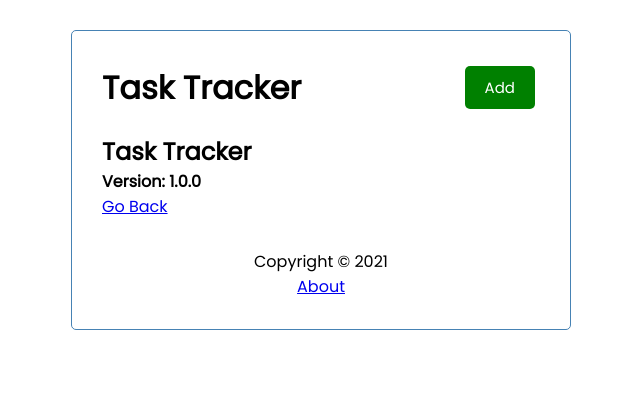
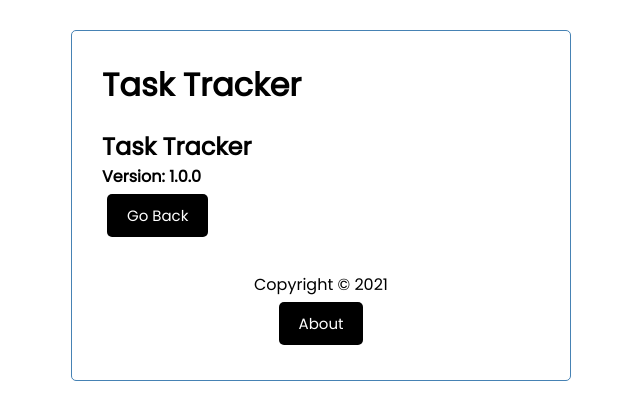
Before and after one commit to ogi62/angular-crash-course1, an Angular app: page /about in a window 1280 px wide. Shown: the top 420 px of the page, without its empty margins (319-959 px from the left). Built offline with nearby package versions, Linux system fonts and the light colour scheme.

Commit message:
ngIf for btn on about page

```diff
--- a/src/app/components/about/about.component.html
+++ b/src/app/components/about/about.component.html
@@ -1,5 +1,5 @@
 <div>
     <h2>Task Tracker</h2>
     <h4>Version: 1.0.0</h4>
-    <a routerLink="/">Go Back</a>
+    <a routerLink="/" class="btn">Go Back</a>
 </div>
--- a/src/app/components/footer/footer.component.html
+++ b/src/app/components/footer/footer.component.html
@@ -1,4 +1,4 @@
 <footer>
     <p>Copyright &copy; 2021</p>
-    <a routerLink="/about">About</a>
+    <a routerLink="/about" class="btn">About</a>
 </footer>
--- a/src/app/components/header/header.component.html
+++ b/src/app/components/header/header.component.html
@@ -1,4 +1,4 @@
 <header>
     <h1>{{ title }}</h1>
-    <app-button color="{{showAddTask ? 'red' : 'green' }}" text="{{ showAddTask ? 'Close' : 'Add' }}" (btnClick)="toggleAddTask()"></app-button>
+    <app-button *ngIf="hasRoute('/')" color="{{showAddTask ? 'red' : 'green' }}" text="{{ showAddTask ? 'Close' : 'Add' }}" (btnClick)="toggleAddTask()"></app-button>
 </header>
--- a/src/app/components/header/header.component.ts
+++ b/src/app/components/header/header.component.ts
@@ -1,7 +1,7 @@
 import { Component, OnInit } from '@angular/core';
 import { UiService } from 'src/app/services/ui.service';
 import { Subscription } from 'rxjs';
-
+import { Router } from '@angular/router';
 
 @Component({
   selector: 'app-header',
@@ -14,7 +14,7 @@
   showAddTask!: boolean;
   subscription!: Subscription;
 
-  constructor(private uiService: UiService) {
+  constructor(private uiService: UiService, private router: Router) {
     this.subscription = this.uiService.onToggle().subscribe((value)=> {
       this.showAddTask = value;
     });
@@ -27,4 +27,8 @@
     this.uiService.toggleAddTask();
   }
 
+  hasRoute(route: string) {
+    return this.router.url === route;
+  }
+
 }
```
